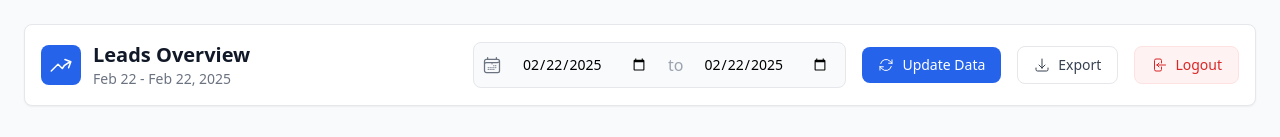
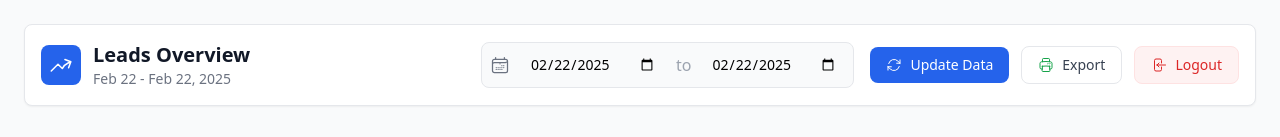
Before and after one commit to alihassan3413/whatconverts, a Vue app in the folder frontend/: page /dashboard in a window 1280 px wide. Shown: the top 137 px of the page. Built offline with nearby package versions, Linux system fonts and the light colour scheme; no server answers; sample sign-in values are in the browser's storage.

Commit message:
more design and feature refinements

```diff
--- a/frontend/index.html
+++ b/frontend/index.html
@@ -1,10 +1,10 @@
-<!DOCTYPE html>
+<!doctype html>
 <html lang="">
   <head>
-    <meta charset="UTF-8">
-    <link rel="icon" href="/favicon.ico">
-    <meta name="viewport" content="width=device-width, initial-scale=1.0">
-    <title>Vite App</title>
+    <meta charset="UTF-8" />
+    <link rel="icon" href="/favicon.ico" />
+    <meta name="viewport" content="width=device-width, initial-scale=1.0" />
+    <title>WhatConverts</title>
   </head>
   <body>
     <div id="app"></div>
--- a/frontend/src/views/Dashboard.vue
+++ b/frontend/src/views/Dashboard.vue
@@ -15,7 +15,7 @@
       <!-- Header Section -->
       <header class="mb-8">
         <div
-          class="flex justify-between items-center gap-6 bg-white rounded-lg shadow-sm border border-gray-200 p-4"
+          class="flex flex-col md:flex-row justify-between items-center gap-6 bg-white rounded-lg shadow-sm border border-gray-200 p-4"
         >
           <!-- Logo and Title Section -->
           <div class="flex items-center gap-3">
@@ -42,7 +42,7 @@
           </div>
 
           <!-- Controls and Logout -->
-          <div class="flex items-center gap-4">
+          <div class="flex flex-wrap items-center gap-4 mt-4 md:mt-0">
             <!-- Date Range with Calendar Icon -->
             <div class="flex items-center gap-3 bg-gray-50 p-2 rounded-lg border border-gray-200">
               <svg
@@ -72,6 +72,7 @@
               />
             </div>
 
+            <div class="flex items-center gap-1 md:gap-3">
               <!-- Action Buttons with Icons -->
               <button
                 @click="fetchLeads"
@@ -91,7 +92,7 @@
                     d="M16.023 9.348h4.992v-.001M2.985 19.644v-4.992m0 0h4.992m-4.993 0l3.181 3.183a8.25 8.25 0 0013.803-3.7M4.031 9.865a8.25 8.25 0 0113.803-3.7l3.181 3.182m0-4.991v4.99"
                   />
                 </svg>
-              <span class="hidden md:inline">Update Data</span>
+                <span class="md:inline">Update Data</span>
               </button>
 
               <button
@@ -104,15 +105,15 @@
                   viewBox="0 0 24 24"
                   stroke-width="1.5"
                   stroke="currentColor"
-                class="w-4 h-4 mr-2"
+                  class="w-4 h-4 mr-2 text-green-600"
                 >
                   <path
                     stroke-linecap="round"
                     stroke-linejoin="round"
-                  d="M3 16.5v2.25A2.25 2.25 0 005.25 21h13.5A2.25 2.25 0 0021 18.75V16.5M16.5 12L12 16.5m0 0L7.5 12m4.5 4.5V3"
+                    d="M6.72 13.829c-.24.03-.48.062-.72.096m.72-.096a42.415 42.415 0 0110.56 0m-10.56 0L6.34 18m10.94-4.171c.24.03.48.062.72.096m-.72-.096L17.66 18m0 0l.229 2.523a1.125 1.125 0 01-1.12 1.227H7.231c-.662 0-1.18-.568-1.12-1.227L6.34 18m11.318 0h1.091A2.25 2.25 0 0021 15.75V9.456c0-1.081-.768-2.015-1.837-2.175a48.055 48.055 0 00-1.913-.247M6.34 18H5.25A2.25 2.25 0 013 15.75V9.456c0-1.081.768-2.015 1.837-2.175a48.041 48.041 0 011.913-.247m10.5 0a48.536 48.536 0 00-10.5 0m10.5 0V3.375c0-.621-.504-1.125-1.125-1.125h-8.25c-.621 0-1.125.504-1.125 1.125v3.659M18 10.5h.008v.008H18V10.5zm-3 0h.008v.008H15V10.5z"
                   />
                 </svg>
-              <span class="hidden md:inline">Export</span>
+                <span class="md:inline">Export</span>
               </button>
 
               <!-- Logout Button -->
@@ -134,8 +135,9 @@
                     d="M15.75 9V5.25A2.25 2.25 0 0013.5 3h-6a2.25 2.25 0 00-2.25 2.25v13.5A2.25 2.25 0 007.5 21h6a2.25 2.25 0 002.25-2.25V15M12 9l-3 3m0 0l3 3m-3-3h12.75"
                   />
                 </svg>
-              <span class="hidden md:inline">Logout</span>
+                <span class="md:inline">Logout</span>
               </button>
+            </div>
           </div>
         </div>
       </header>
@@ -431,6 +433,11 @@ const fetchLeads = async (page = 1) => {
 }
 
 const exportToExcel = async () => {
+  if (!startDate.value || !endDate.value) {
+    alert('Please select dates before exporting.')
+    return
+  }
+
   try {
     loading.value = true // Start loading
     const allLeads = await leadStore.fetchAllLeadsForExport(startDate.value, endDate.value)
```
Also changed, not shown: 1 other file (tests, documents, lock files or other folders). Lines whose indentation alone changed are shown as unchanged.
